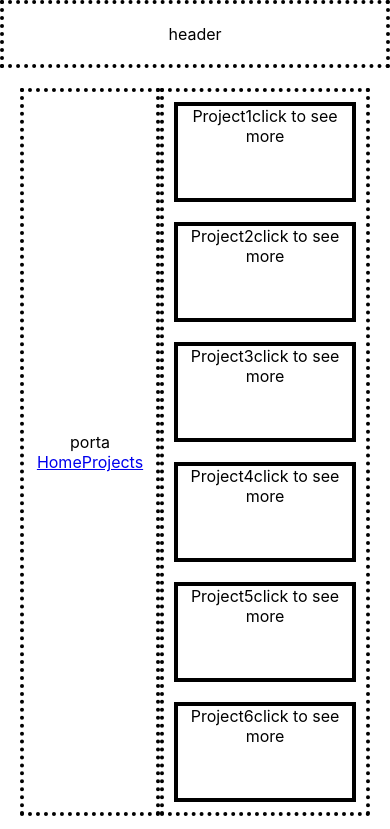
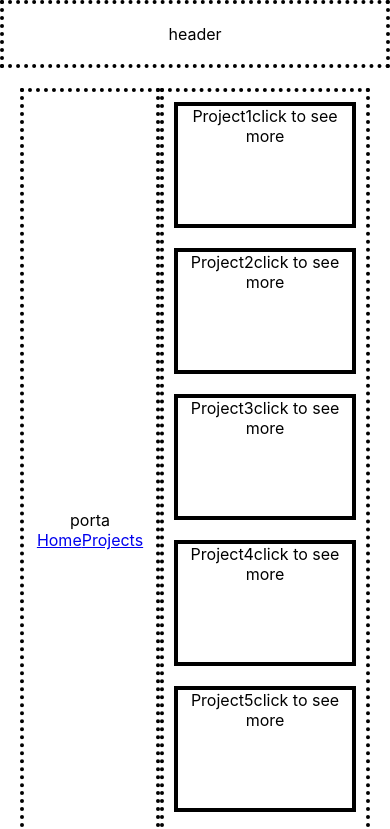
Before and after one commit to barbaroreyes/app-oppen, a React (Create React App) app: page /projects in a window 390 px wide. Shown: the top 829 px of the page. Built offline with nearby package versions, Linux system fonts and the light colour scheme.

Commit message:
update-project

```diff
--- a/src/App.css
+++ b/src/App.css
@@ -116,14 +116,14 @@ footer{
   }.front{
     display: flex;
      margin: 10px;
-    height: 100px;
+    height: 126px;
     border: 4px solid black;
 
 
   }.back{
     display: flex;
     margin: 10px;
-    height: 100px;
+    height: 126px;
     border: 4px solid black;
   }
 
```
